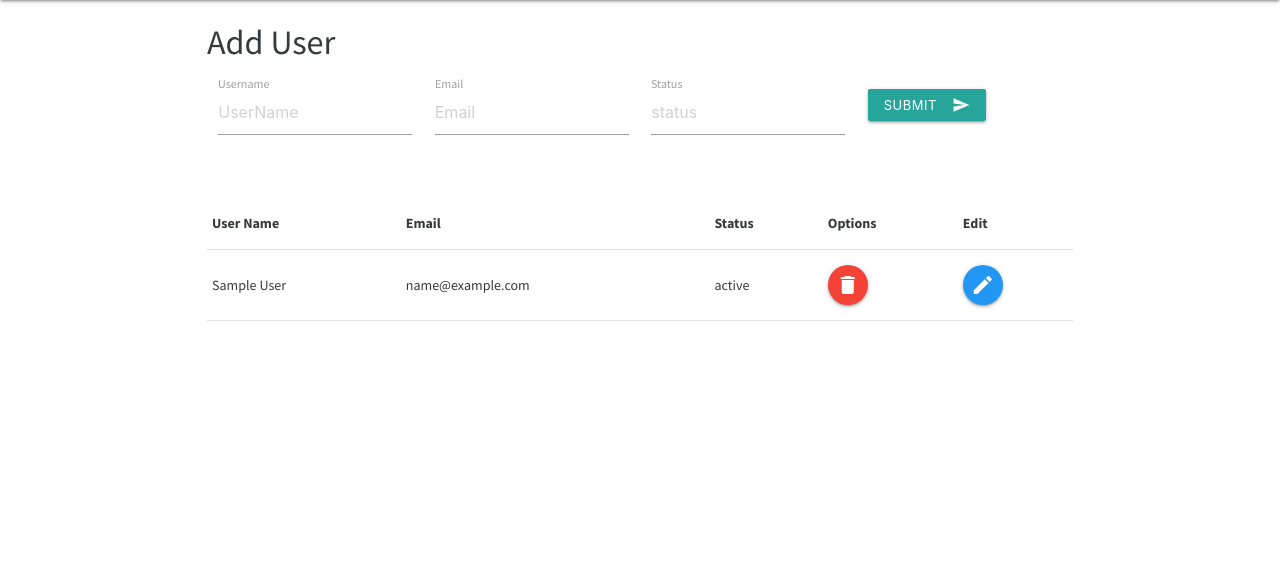
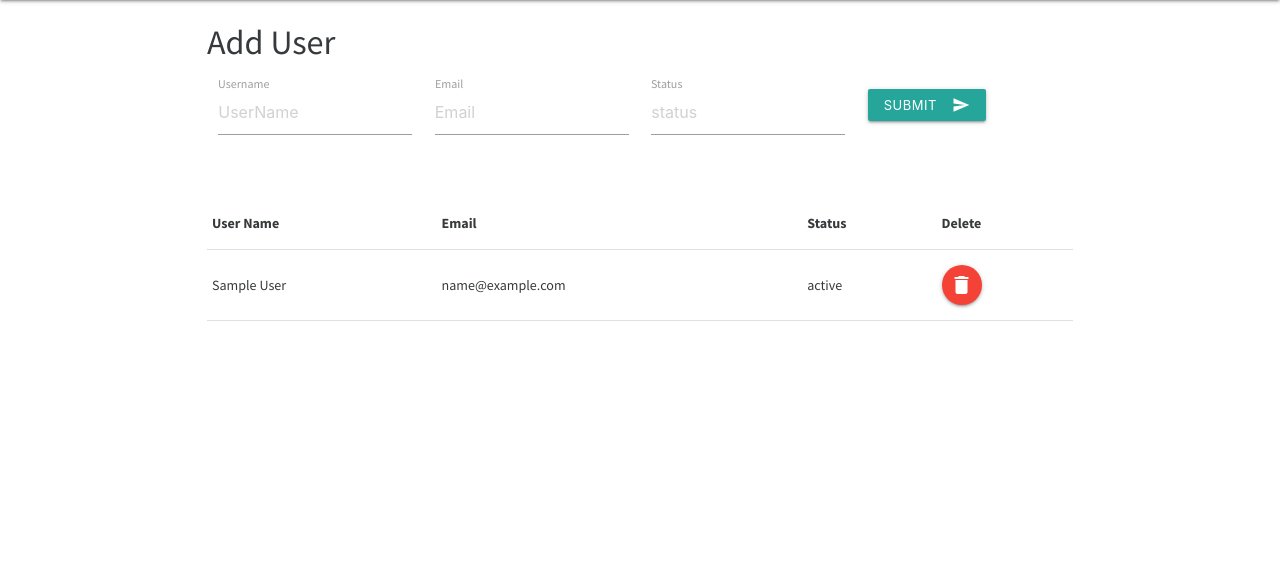
Before and after one commit to AminAbdisamad/pdo, a PHP site: page /pdo/users.php in a window 1280 px wide. Shown: the part 64-625 px from the top of the page. Run offline with PHP 8.4, Linux system fonts and the light colour scheme; tables that the repository leaves empty or names only in its code hold one stand-in row (values such as "Sample post"); some libraries are stand-ins or nearby versions.

Commit message:
updated I dnk

```diff
--- a/users.php
+++ b/users.php
@@ -1,18 +1,9 @@
 <?php
 require_once 'config/db.php';
 require_once 'config/config.php';
-// $username = username;
-// $email = email;
-// $status = status;
-
-// $sql = 'INSERT INTO users(username,email,status) VALUES (:username,:email,:status)';
-// $st = $pdo->prepare($sql);
-// $st->execute(['username'=>$username,'email'=>$emai,'status'=>$status]);
-
 /* Error Messages*/
 $msgColor = '';
 $msgText = '';
-
 /* Insert Users to the database */
 if(isset($_POST['submit'])){
     $username = ($_POST['username']);
@@ -42,11 +33,22 @@ if(isset($_POST['delete'])){
   $sql = 'DELETE FROM users WHERE id = :id';
   $stmt = $pdo->prepare($sql);
   $stmt->execute(['id'=>$deleteId]);
-  $msg = "User Deleted successfully";
-  echo $msg;
+  $msgColor = 'alert-success';
+  $msgText  = 'User Deleted Successfully';
+  header('location: '.URLROOT.'users.php');
+}
 
+/* Edit user */
+if(isset($_POST['edit'])){
+  $editId = $_POST['edit_id'];
+  $sql = 'UPDATE users SET () WHERE id = :id';
+  $stmt = $pdo->prepare($sql);
+  $stmt->execute(['id'=>$deleteId]);
+  $msgColor = 'alert-success';
+  $msgText  = 'User Deleted Successfully';
+  header('location: '.URLROOT.'users.php');
+}
 
-}
 
 
 
@@ -94,8 +96,7 @@ if(isset($_POST['delete'])){
               <th>User Name</th>
               <th>Email</th>
               <th>Status</th>
-              <th>Options</th>
-              <th>Edit</th>
+              <th>Delete</th>
           </tr>
         </thead>
         <tbody>
@@ -110,12 +111,6 @@ if(isset($_POST['delete'])){
               <button class="btn-floating btn-medium waves-effect waves-light red" name="delete" type="submit"><i class="material-icons">delete</i></button>
             </form>
             </td>
-            <td>
-            <form method="post" action="<?php echo $_SERVER['PHP_SELF'];?>">
-              <input type="hidden" name="edit_id" value="<?php echo $post->id?>">
-              <a class="btn-floating btn-medium waves-effect waves-light blue "><i class="material-icons">edit</i></a>
-            </form>
-            </td>
           </tr>
         <?php endforeach; ?>
         </tbody>
```
